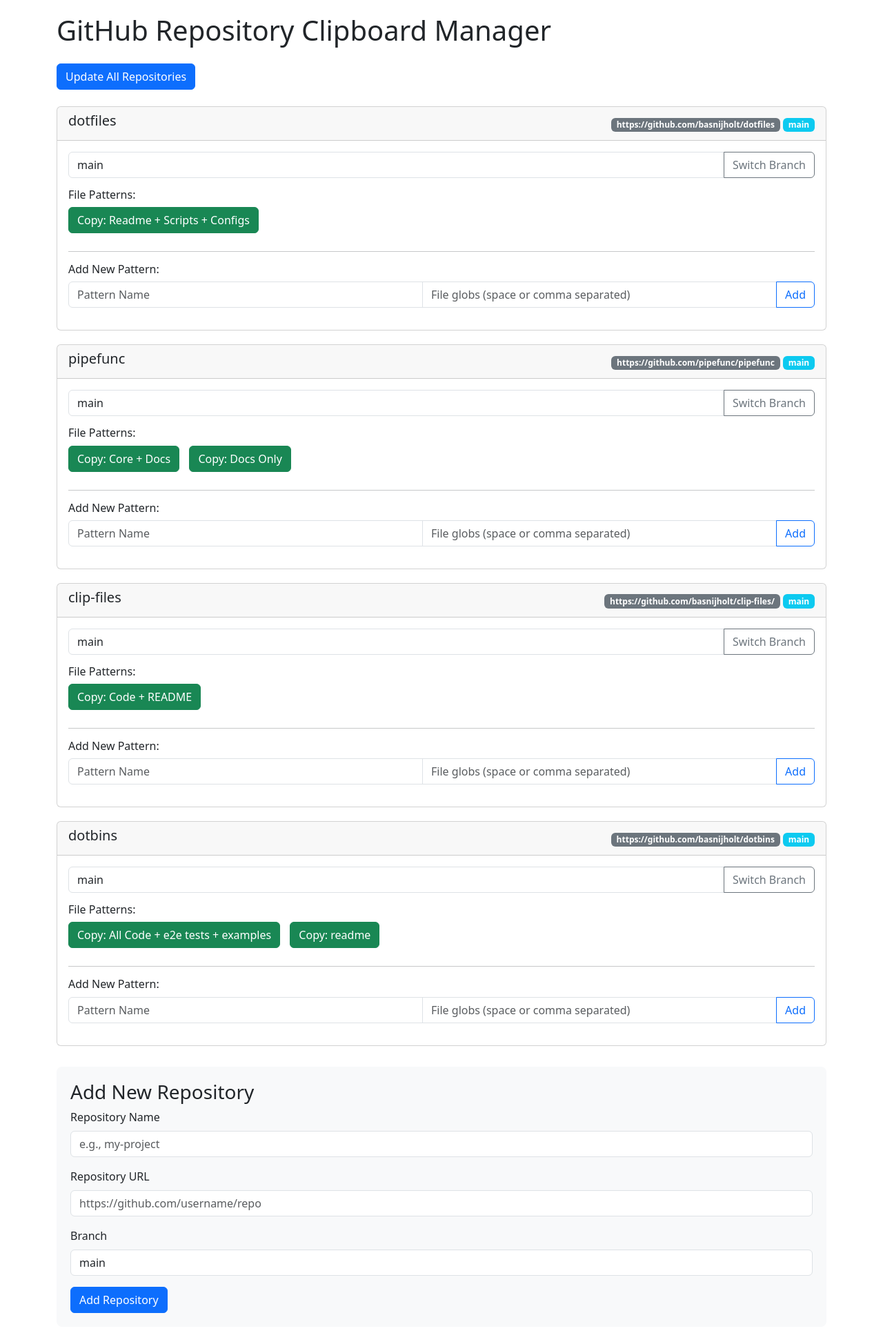
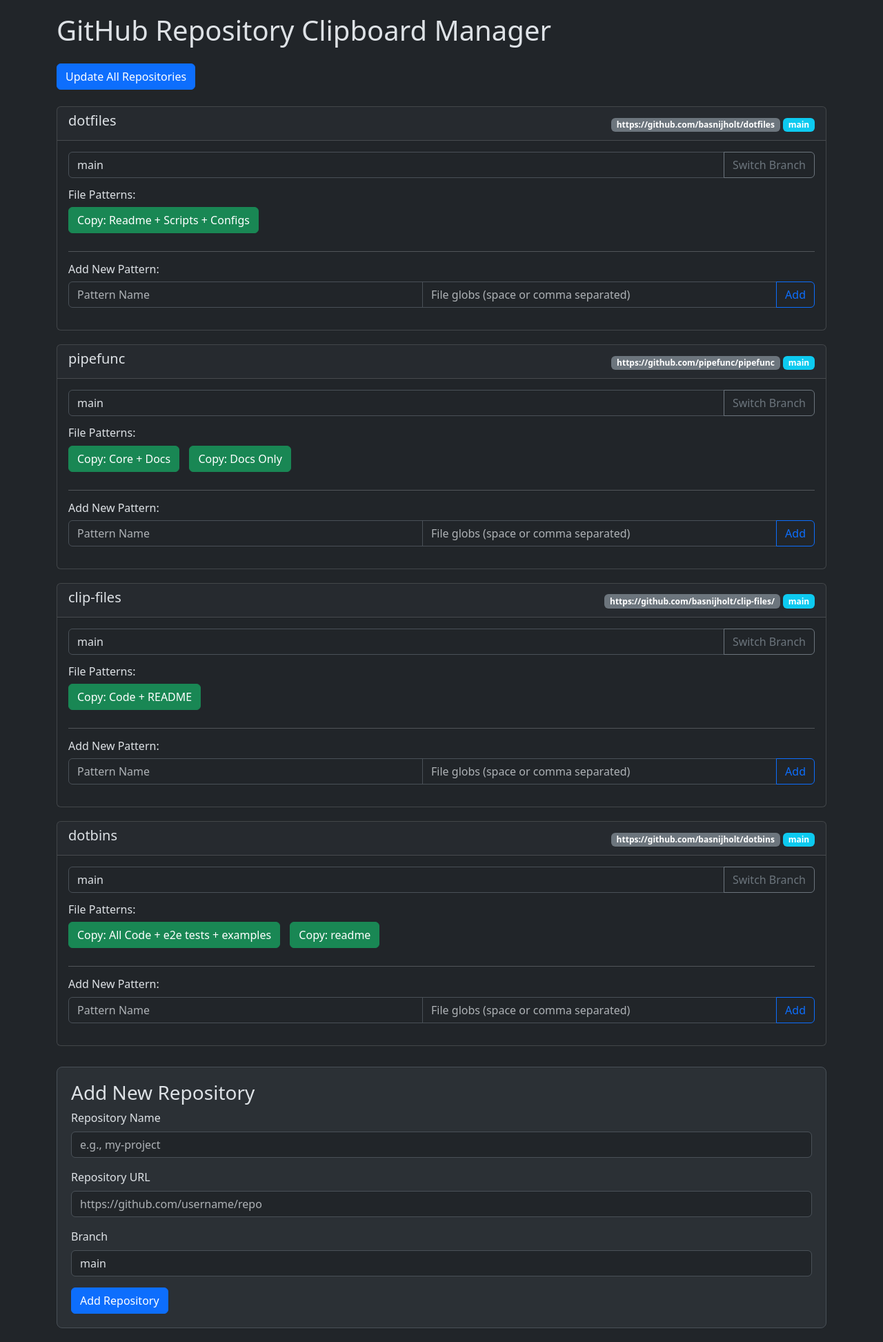
Before and after one commit to basnijholt/clip-files-ui, a FastAPI app: page / in a window 1280 px wide. Shown: the whole page at 69% size. Before the commit the page ends 1903 px from the top, so only its background shows below. Run offline with FastAPI, Linux system fonts and the light colour scheme; parts of the project's set-up code (start-up, migrations or seed data) failed here and were passed over.

Commit message:
darkmode

```diff
--- a/templates/index.html
+++ b/templates/index.html
@@ -1,5 +1,5 @@
 <!DOCTYPE html>
-<html lang="en">
+<html lang="en" data-bs-theme="dark">
 <head>
     <meta charset="UTF-8">
     <meta name="viewport" content="width=device-width, initial-scale=1.0">
@@ -28,6 +28,12 @@
             padding: 20px;
             background-color: #f8f9fa;
             border-radius: 8px;
+        }
+
+        /* Dark mode overrides */
+        [data-bs-theme="dark"] .add-form {
+            background-color: #2b3035; /* Adjust dark background for the form */
+            border: 1px solid #495057; /* Optional: Add a subtle border */
         }
     </style>
 </head>
```
